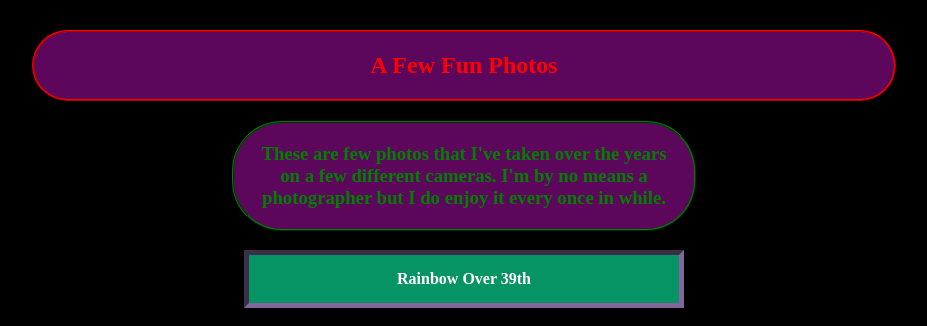
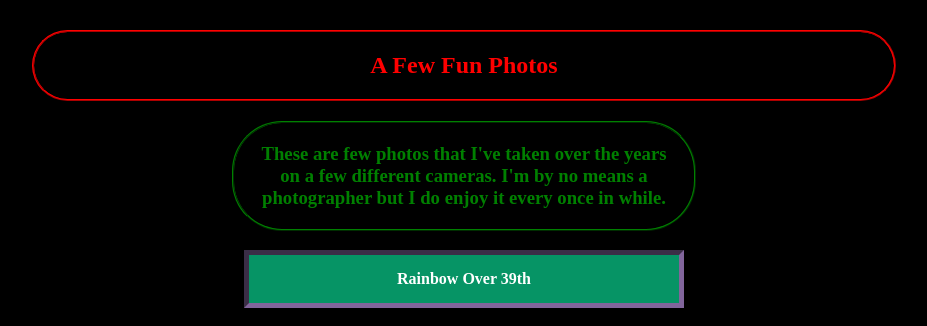
Before and after one commit to rastylus/html-me-something, a website: page index.html in a window 1280 px wide. Shown: the top 326 px of the page, without its empty margins (176-1103 px from the left). Drawn offline with Linux system fonts and the light colour scheme.

Commit message:
changed outro color

```diff
--- a/styles.css
+++ b/styles.css
@@ -1,7 +1,7 @@
 
 #mainHeading {
     color: red;
-    background-color: rgb(92, 7, 92);
+    background-color: black;
     margin-left: 200px;
     margin-right: 200px;
     padding: 20px;
@@ -37,7 +37,7 @@ body {
 }
 
 #testP {
-    background-color: rgb(92, 7, 92);
+    background-color: black;
     border-radius: 50px;
     margin-left: 400px;
     margin-right: 400px;
@@ -74,7 +74,7 @@ section {
 }
 
 #outro {
-    color: white;
+    color: rgb(21, 29, 255);
 }
 
 footer {
```
